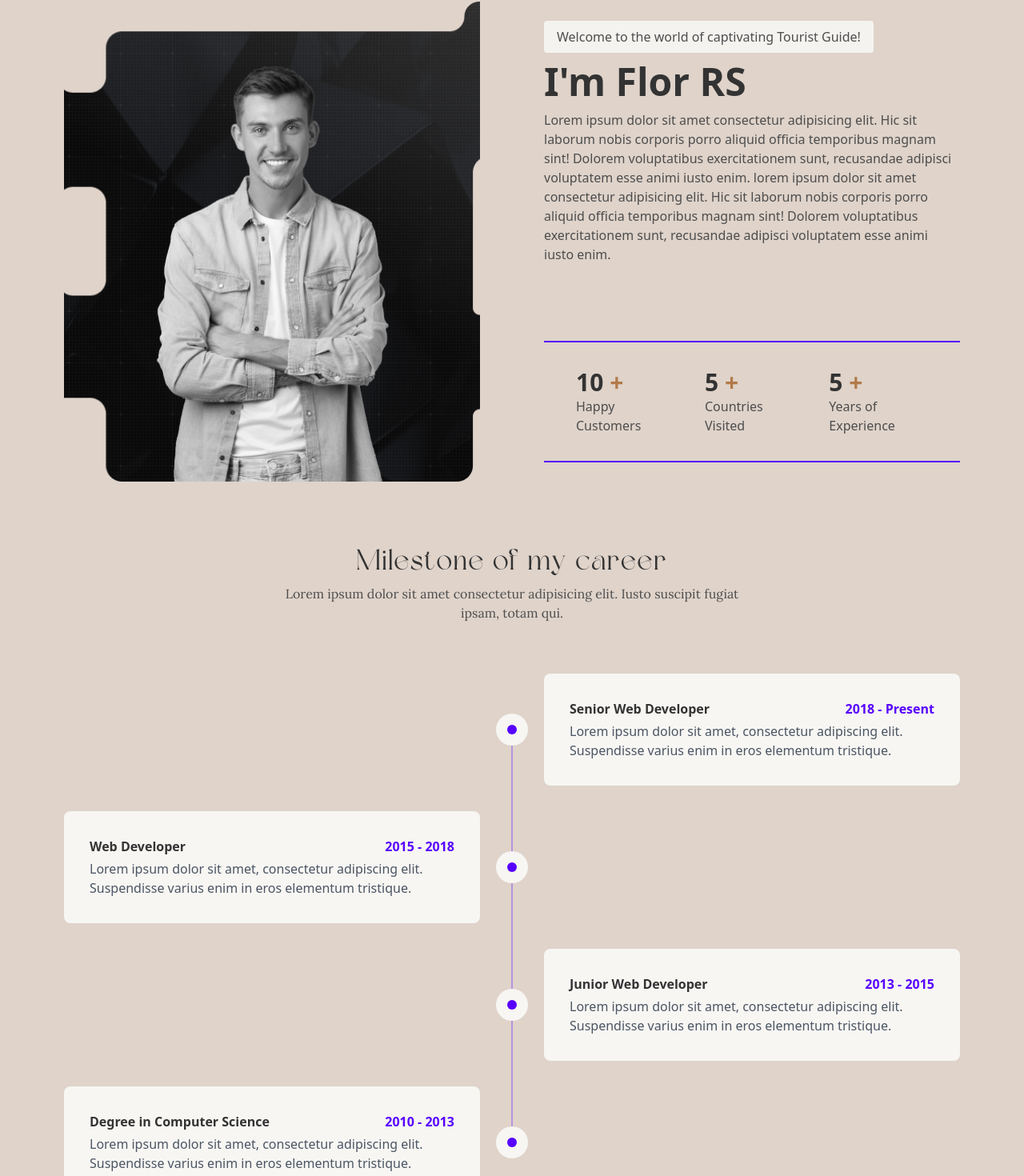
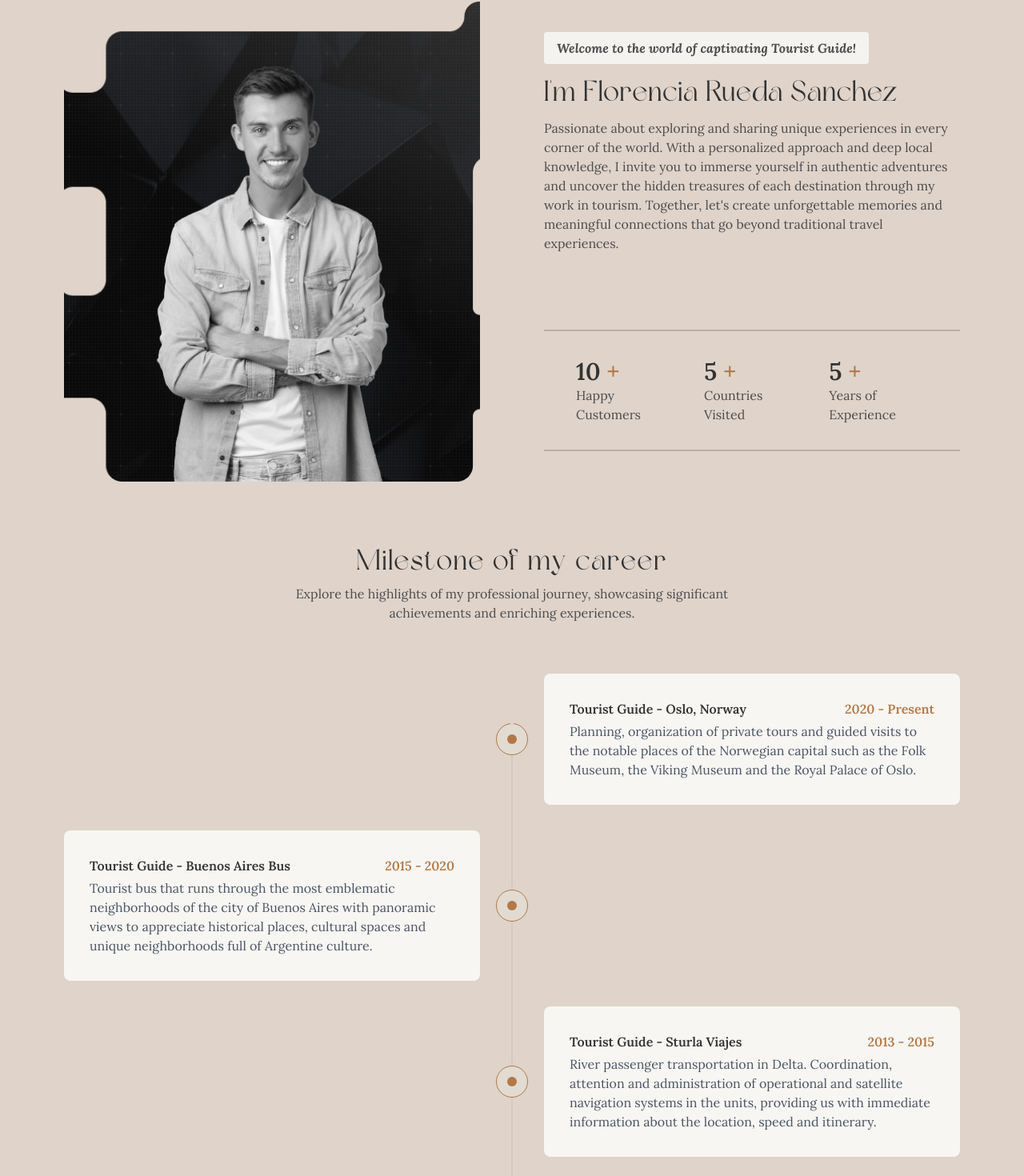
Before and after one commit to eruedasanchez/fmrs-portfolio, a Next.js app: page /about in a window 1280 px wide. Shown: the part 139-1609 px from the top of the page at 80% size. Built offline with nearby package versions, Linux system fonts and the light colour scheme.

Commit message:
Add validations to form

```diff
--- a/components/ContactBody.tsx
+++ b/components/ContactBody.tsx
@@ -3,11 +3,14 @@ import ContactDetail from "./ContactDetail";
 import Link from "next/link";
 import ContactForm from "./ContactForm";
 import FaqsContainer from "./FaqsContainer";
+import { Lora } from "next/font/google";
+
+const lora = Lora({ subsets: ["latin"] });
 
 const ContactBody = () => {
     return (
         <>
-            <section className="max-width section-padding flex max-tablet:flex-col gap-16">
+            <section className={`${lora.className} max-width section-padding flex max-tablet:flex-col gap-16`}>
                 <div className="tablet:max-w-md w-full">
                     <div className="space-y-4">
                         {
@@ -25,9 +28,11 @@ const ContactBody = () => {
                                 <Link
                                     href={link.url}
                                     key={index}
-                                    className="w-10 h-10 bg-purple text-peach flex justify-center items-center rounded"
+                                    className="w-10 h-10 bg-peach border border-brown-700 rounded-full text-brown-700 flex justify-center items-center"
+                                    target="_blank"
+                                    rel="noopener noreferrer"
                                 >
-                                    <link.icon strokeWidth={0} fill="currentColor"/>
+                                    <link.icon size={19} strokeWidth={0} fill="currentColor"/>
                                 </Link>
                             ))
                         }
--- a/components/ContactHeader.tsx
+++ b/components/ContactHeader.tsx
@@ -1,10 +1,14 @@
 import Image from "next/image";
+import { Lora } from "next/font/google";
+import '../app/styles/dream-avenue.css';
+
+const lora = Lora({ subsets: ["latin"] });
 
 const ContactHeader = () => {
     return (
-        <section className="max-width section-padding">
+        <section className={`${lora.className} max-width section-padding`}>
             <div className="box text-center flex flex-col items-center gap-3">
-                <div className="w-16 h-16 rounded bg-purple flex items-center justify-center flex-shrink-0 mb-5">
+                <div className="w-16 h-16 rounded bg-brown-700 flex items-center justify-center flex-shrink-0 mb-5">
                     <Image
                         src={"/stars.svg"}
                         alt='icon'
@@ -12,9 +16,10 @@ const ContactHeader = () => {
                         height={35}
                     />
                 </div>
-                <h2 className="text-grey-700">I&apos;d love to hear from you</h2>
-                <p className="text-grey-600">Lorem ipsum dolor sit met consectetur adipiscing elit.
-                Vel ullam debitis.
+                <h2 className="font-dream-avenue tracking-wide text-grey-700">I&apos;d love to hear from you</h2>
+                <p className="text-grey-600">Hello! I would love to get to know you better.
+                So please don&apos;t hesitate to leave me a message, share your ideas to connect and explore opportunities.
+                I&apos;m excited to learn more about you and how we can work together to do amazing things.
                 </p>
             </div>
         </section>
--- a/components/Milestone.tsx
+++ b/components/Milestone.tsx
@@ -1,10 +1,13 @@
 import { timeline } from "@/constants/constants";
+import { Lora } from "next/font/google";
+
+const lora = Lora({ subsets: ["latin"] });
 
 const Milestone = () => {
     return (
         <div className="space-y-8 relative before:absolute before:inset-0
         before:ml-5 before:translate-x-px tablet:before:mx-auto tablet:before:translate-x-0
-        before:h-full before:w-0.5 before:bg-purple before:bg-opacity-30">
+        before:h-full before:w-0.5 before:bg-brown before:bg-opacity-30">
             {
                 timeline.map((milestone, index) => (
                     <div
@@ -13,19 +16,19 @@ const Milestone = () => {
                         tablet:justify-normal tablet:odd:flex-row-reverse group"
                     >
                         <div className="flex justify-center items-center
-                            w-10 h-10 rounded-full bg-peach-400 shrink-0
+                            w-10 h-10 rounded-full bg-peach border border-brown-700 shrink-0
                             tablet:order-1 tablet:group-odd:-translate-x-1/2 tablet:group-even:translate-x-1/2
                             group-first:before:absolute group-first:before:w-1 group-first:before:h-20
                             group-first:before:bottom-full group-first:before:bg-peach-600
                             group-last:before:absolute group-last:before:w-1 group-last:before:h-20
                             group-last:before:bottom-full group-last:before:top-full group-last:before:bg-peach-600"
                         >
-                            <span className="w-3 h-3 bg-purple rounded-full"></span>
+                            <span className="w-3 h-3 bg-brown-700 border-brown-700 rounded-full"></span>
                         </div>
-                        <div className="w-[calc(100%-4rem)] tablet:w-[calc(50%-2.5rem)] box !p-5 tablet:!p-8">
+                        <div className={`${lora.className} w-[calc(100%-4rem)] tablet:w-[calc(50%-2.5rem)] box !p-5 tablet:!p-8`}>
                             <div className="flex justify-between items-center space-x-2 mb-1">
                                 <h6 className="text-grey-700">{milestone.title}</h6>
-                                <p className="font-semibold text-purple">{milestone.duration}</p>
+                                <p className="font-semibold text-brown-700">{milestone.duration}</p>
                             </div>
                             <div className="text-gray-600">{milestone.description}</div>
                         </div>
--- a/components/MilestoneContainer.tsx
+++ b/components/MilestoneContainer.tsx
@@ -6,7 +6,7 @@ const MilestoneContainer = () => {
         <section className="max-width section-padding">
             <SectionHeading
                 title="Milestone of my career"
-                subtitle="Lorem ipsum dolor sit amet consectetur adipisicing elit. Iusto suscipit fugiat ipsam, totam qui."
+                subtitle="Explore the highlights of my professional journey, showcasing significant achievements and enriching experiences."
             />
             <Milestone/>
         </section>
--- a/components/MilestoneHero.tsx
+++ b/components/MilestoneHero.tsx
@@ -1,5 +1,10 @@
 import Image from "next/image";
 import Stats from "./Stats";
+import '../app/styles/dream-avenue.css';
+import '../app/styles/lora.css';
+import { Lora } from "next/font/google";
+
+const lora = Lora({ subsets: ["latin"] });
 
 const MilestoneHero = () => {
     return (
@@ -14,29 +19,29 @@ const MilestoneHero = () => {
                 </div>
                 <div className="tablet:w-1/2">
                     <div className="space-y-3 max-tablet:text-center flex flex-col">
-                        <p className="px-4 py-2 bg-peach-500 text-grey-600 w-max rounded
+                        <p className="font-lora font-light px-4 py-2 bg-peach-500 text-grey-600 w-max rounded mb-1
                         tablet:w-max max-tablet:mx-auto">
                             Welcome to the world of captivating Tourist Guide!
                         </p>
-                        <h1 className="text-grey-700">I&apos;m Flor RS</h1>
-                        <p className="text-grey-600">
-                            Lorem ipsum dolor sit amet consectetur adipisicing elit.
-                            Hic sit laborum nobis corporis porro aliquid officia temporibus magnam sint!
-                            Dolorem voluptatibus exercitationem sunt, recusandae adipisci voluptatem esse
-                            animi iusto enim.
-                            lorem ipsum dolor sit amet consectetur adipisicing elit.
-                            Hic sit laborum nobis corporis porro aliquid officia temporibus magnam sint!
-                            Dolorem voluptatibus exercitationem sunt, recusandae adipisci voluptatem esse
-                            animi iusto enim.
+                        <h1 className="font-dream-avenue text-4xl tracking-wide font-light text-grey-700">I&apos;m Florencia Rueda Sanchez</h1>
+                        <p className={`${lora.className} text-grey-600`}>
+                            Passionate about exploring and sharing unique experiences in every corner of the world.
+                            With a personalized approach and deep local knowledge, I invite you to immerse yourself
+                            in authentic adventures and uncover the hidden treasures of each destination through my
+                            work in tourism.
+                            Together, let&apos;s create unforgettable memories and meaningful connections that go beyond
+                            traditional travel experiences.
                         </p>
                     </div>
+                    <div className={`${lora.className}`}>
                         <Stats
                             containedStyles="bg-peach-400 rounded-;g tablet:rounded-none tablet:bg-transparent
-                        tablet:border-t-2 tablet:border-b-2 tablet:border-purple
+                            tablet:border-t-2 tablet:border-b-2 tablet:border-brown
                             w-full py-8 px-10 mt-14 tablet:mt-24 gap-12 flex flex-col
                             tablet:flex-row"
                             statsDetailStyles="flex justify-center items-center gap-10 tablet:block"
                         />
+                    </div>
                 </div>
             </section>
     );
--- a/constants/constants.ts
+++ b/constants/constants.ts
@@ -372,39 +372,39 @@ export const contactDetails = [
 export const timeline = [
     {
         id: 1,
-        title: "Senior Web Developer",
-        duration: "2018 - Present",
-        description: "Lorem ipsum dolor sit amet, consectetur adipiscing elit. Suspendisse varius enim in eros elementum tristique."
+        title: "Tourist Guide - Oslo, Norway",
+        duration: "2020 - Present",
+        description: "Planning, organization of private tours and guided visits to the notable places of the Norwegian capital such as the Folk Museum, the Viking Museum and the Royal Palace of Oslo."
     },
     {
         id: 2,
-        title: "Web Developer",
-        duration: "2015 - 2018",
-        description: "Lorem ipsum dolor sit amet, consectetur adipiscing elit. Suspendisse varius enim in eros elementum tristique."
+        title: "Tourist Guide - Buenos Aires Bus",
+        duration: "2015 - 2020",
+        description: "Tourist bus that runs through the most emblematic neighborhoods of the city of Buenos Aires with panoramic views to appreciate historical places, cultural spaces and unique neighborhoods full of Argentine culture."
     },
     {
         id: 3,
-        title: "Junior Web Developer",
+        title: "Tourist Guide - Sturla Viajes",
         duration: "2013 - 2015",
-        description: "Lorem ipsum dolor sit amet, consectetur adipiscing elit. Suspendisse varius enim in eros elementum tristique."
+        description: "River passenger transportation in Delta. Coordination, attention and administration of operational and satellite navigation systems in the units, providing us with immediate information about the location, speed and itinerary."
     },
     {
         id: 4,
-        title: "Degree in Computer Science",
+        title: "Degree in Tourism - University of Moron",
         duration: "2010 - 2013",
-        description: "Lorem ipsum dolor sit amet, consectetur adipiscing elit. Suspendisse varius enim in eros elementum tristique."
+        description: "Internships and professional practices applying knowledge in real work environments and acquiring practical experience in the tourism industry."
     }
 ];
 
 export const contactData = [
     {
         id: 1,
-        title: "You can Email Me here",
+        title: "You can email me here",
         contact: "florencia.rs@gmail.com"
     },
     {
         id: 2,
-        title: "Gime Me a Call",
+        title: "Gime me a call",
         contact: "+47 486 73497"
     },
     {
--- a/package.json
+++ b/package.json
@@ -9,13 +9,16 @@
     "lint": "next lint"
   },
   "dependencies": {
+    "@hookform/resolvers": "^3.3.4",
     "aos": "^2.3.4",
     "lucide-react": "^0.321.0",
     "next": "14.1.0",
     "nextjs-toploader": "^1.6.6",
     "react": "^18",
     "react-dom": "^18",
-    "swiper": "^11.0.6"
+    "react-hook-form": "^7.50.1",
+    "swiper": "^11.0.6",
+    "zod": "^3.22.4"
   },
   "devDependencies": {
     "@types/aos": "^3.0.7",
```
Also changed, not shown: components/ContactForm.tsx (+82 -9 lines), validations/userContactSchema.ts (added, +23 -0 lines), 1 other file (tests, documents, lock files or other folders). Lines whose indentation alone changed are shown as unchanged.
